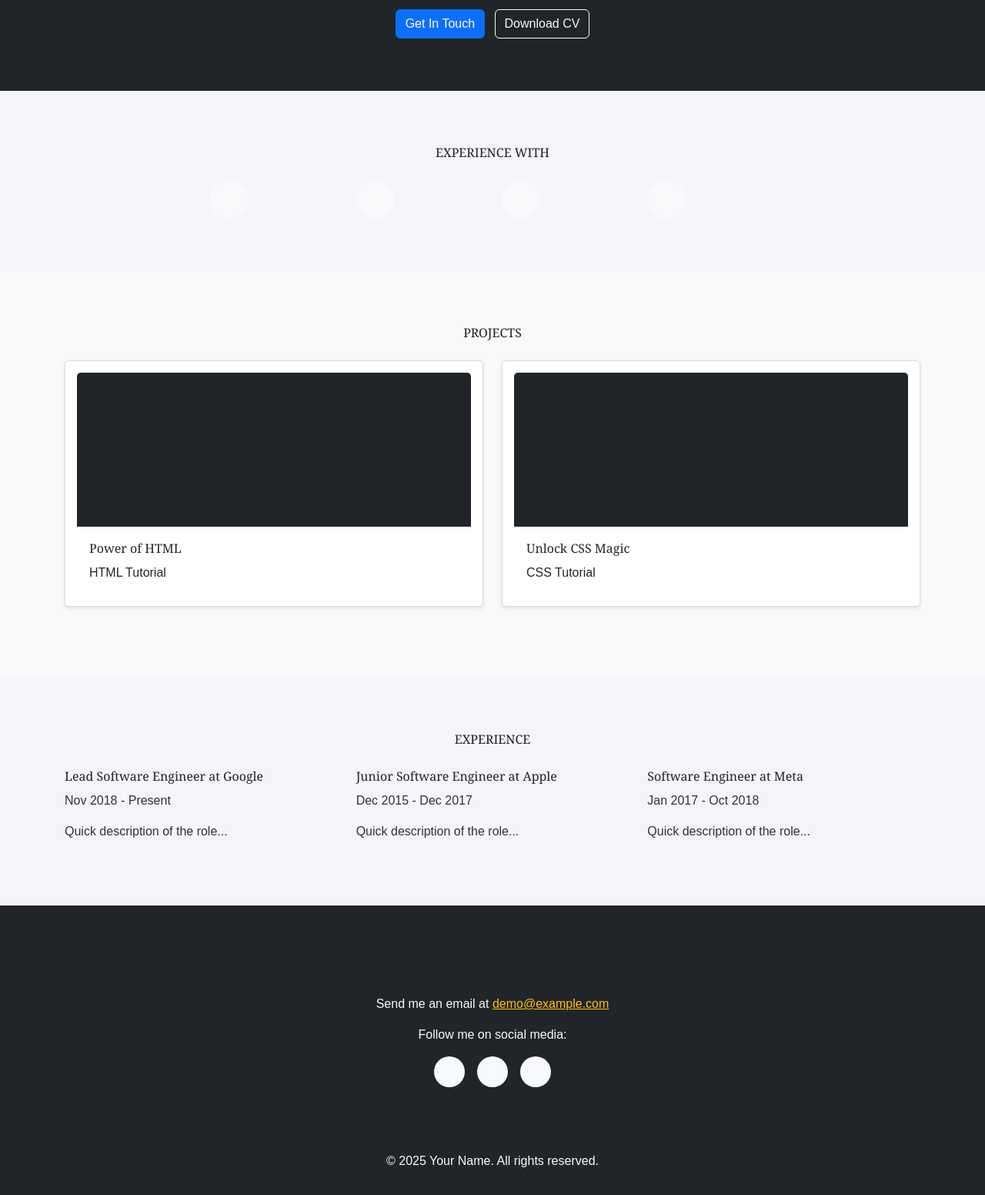
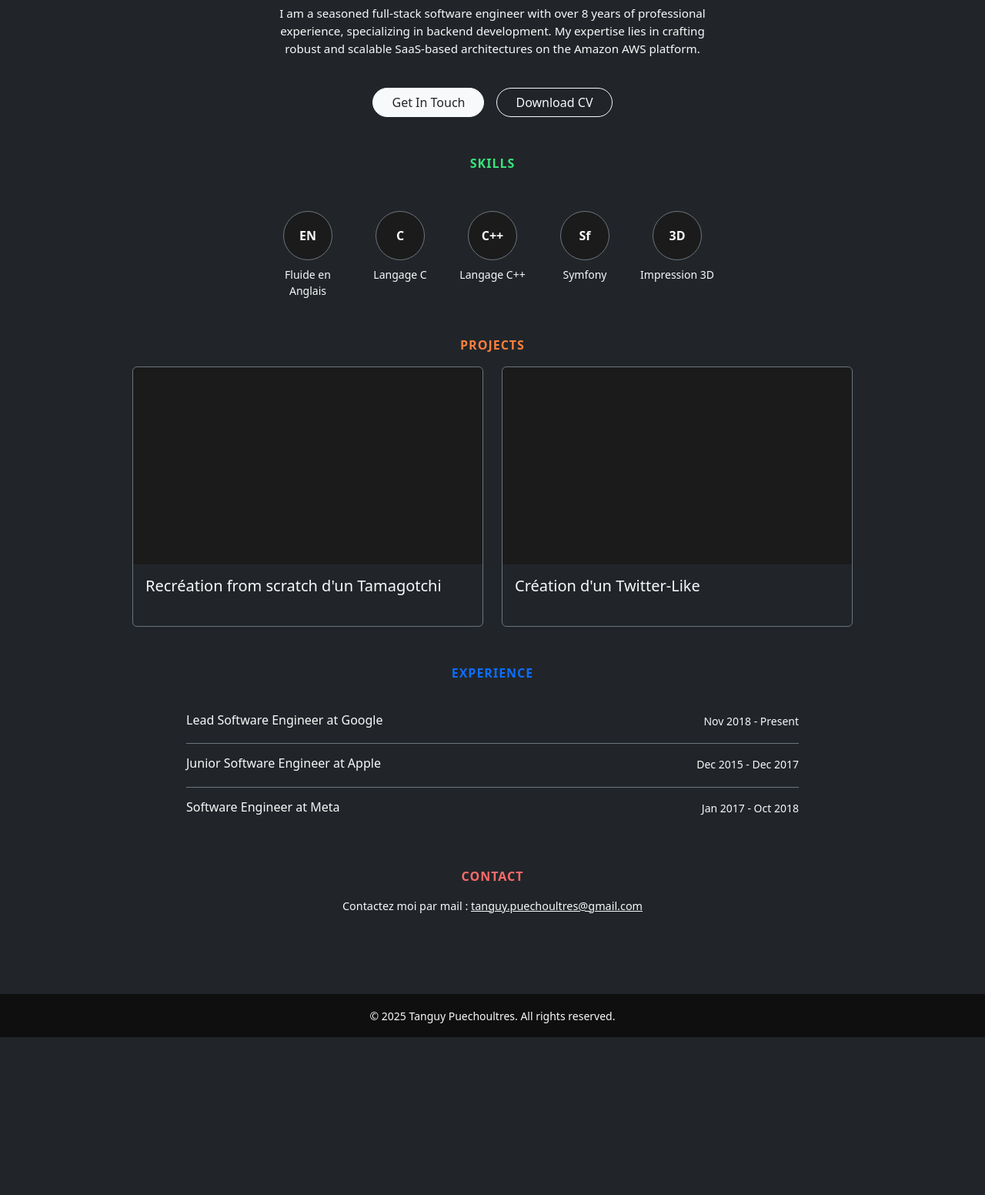
Before and after one commit to Puechamp/Portfolio, a website: page Portfolio.html in a window 1280 px wide. Shown: the part 412-1964 px from the top of the page at 77% size. After the commit the page ends 1759 px from the top, so only its background shows below. Drawn offline with nearby package versions, Linux system fonts and the light colour scheme.

Commit message:
second commit

```diff
--- a/Portfolio.html
+++ b/Portfolio.html
@@ -4,148 +4,135 @@
     <meta charset="UTF-8">
     <meta name="viewport" content="width=device-width, initial-scale=1.0">
     <title>Portfolio</title>
-    <!-- Bootstrap CSS -->
-    <link href="https://cdn.jsdelivr.net/npm/bootstrap@5.3.0/dist/css/bootstrap.min.css" rel="stylesheet">
-    <!-- Custom CSS -->
-    <link rel="stylesheet" href="css/reset.css">
-    <link rel="stylesheet" href="css/typography.css">
-    <link rel="stylesheet" href="css/layout.css">
-    <link rel="stylesheet" href="css/components.css">
-    <link rel="stylesheet" href="css/utilities.css">
-    <link rel="stylesheet" href="css/main.css">
+    <!-- Bootstrap CSS uniquement -->
+    <link href="https://cdn.jsdelivr.net/npm/bootstrap@5.3.2/dist/css/bootstrap.min.css" rel="stylesheet">
 </head>
-<body>
-    <!-- Navigation Bar -->
-    <nav class="navbar navbar-expand-lg navbar-dark bg-dark">
-        <div class="container">
-            <a class="navbar-brand" href="#">Logo</a>
+<body class="bg-dark text-light" style="background-color:#0f0f0f;">
+    <nav class="navbar navbar-expand-lg navbar-dark" style="background-color:#0f0f0f;">
+        <div class="container-fluid px-4 py-2">
+            <a class="navbar-brand fw-semibold" href="#" style="font-size:0.9rem;">Logo</a>
             <button class="navbar-toggler" type="button" data-bs-toggle="collapse" data-bs-target="#navbarNav" aria-controls="navbarNav" aria-expanded="false" aria-label="Toggle navigation">
                 <span class="navbar-toggler-icon"></span>
             </button>
             <div class="collapse navbar-collapse" id="navbarNav">
-                <ul class="navbar-nav ms-auto">
-                    <li class="nav-item">
-                        <a class="nav-link" href="#">Home</a>
-                    </li>
-                    <li class="nav-item">
-                        <a class="nav-link" href="#">Projects</a>
-                    </li>
-                    <li class="nav-item">
-                        <a class="nav-link" href="#">Experience</a>
-                    </li>
-                    <li class="nav-item">
-                        <a class="nav-link" href="#">Contact</a>
-                    </li>
+                <ul class="navbar-nav ms-auto gap-3">
+                    <li class="nav-item"><a class="nav-link" href="#">Home</a></li>
+                    <li class="nav-item"><a class="nav-link" href="#projects">Projects</a></li>
+                    <li class="nav-item"><a class="nav-link" href="#experience">Experience</a></li>
+                    <li class="nav-item"><a class="nav-link" href="#contact">Contact</a></li>
                 </ul>
             </div>
         </div>
     </nav>
 
-    <!-- Hero Section -->
-    <header class="text-center text-light bg-dark py-5">
-        <div class="container">
-            <div class="rounded-circle mb-4" style="width: 150px; height: 150px; background: linear-gradient(45deg, #ff7eb3, #ff758c);"></div>
-            <h1 class="fw-bold">I do code and make content <span class="text-warning">about it!</span></h1>
-            <p class="lead">I am a seasoned full-stack software engineer with over 8 years of professional experience...</p>
-            <div class="mt-4">
-                <a href="#" class="btn btn-primary me-2">Get In Touch</a>
-                <a href="#" class="btn btn-outline-light">Download CV</a>
+    <main class="py-5">
+        <section class="container d-flex flex-column align-items-center text-center" style="max-width:760px;">
+            <div class="rounded-circle d-flex align-items-center justify-content-center mb-4" style="width:140px; height:140px; background:linear-gradient(135deg,#ff7eb3,#6a67f4);">
+                <div class="bg-dark rounded-circle" style="width:120px; height:120px;"></div>
             </div>
+            <p class="text-muted mb-1" style="font-size:0.75rem;">I do code and</p>
+            <h1 class="fw-bold lh-sm" style="font-size:2.2rem;">
+                I do code and<br>
+                make content <span style="background:linear-gradient(135deg,#ff7eb3,#ff8f70,#9a6cff); background-clip:text; -webkit-background-clip:text; -webkit-text-fill-color:transparent;">about it!</span>
+            </h1>
+            <p class="text-light mt-3" style="font-size:0.95rem; max-width:560px;">
+                I am a seasoned full-stack software engineer with over 8 years of professional experience, specializing in backend development.
+                My expertise lies in crafting robust and scalable SaaS-based architectures on the Amazon AWS platform.
+            </p>
+            <div class="d-flex gap-3 mt-4 flex-wrap justify-content-center">
+                <a class="btn btn-light text-dark px-4 rounded-pill" href="#">Get In Touch</a>
+                <a class="btn btn-outline-light px-4 rounded-pill" href="#">Download CV</a>
             </div>
-    </header>
+        </section>
 
-    <!-- Skills Section -->
-    <section class="py-5">
-        <div class="container text-center">
-            <h2 class="text-uppercase mb-4">Experience With</h2>
-            <div class="row justify-content-center">
-                <div class="col-2">
-                    <div class="bg-light rounded-circle" style="width: 50px; height: 50px;"></div>
+        <section class="container text-center mt-5" id="experience" style="max-width:760px;">
+            <p class="text-uppercase text-center mb-3" style="color:#38e37b; font-weight:700; letter-spacing:1px;">Skills</p>
+            <p class="text-uppercase text-muted mb-3" style="letter-spacing:2px; font-size:0.75rem;">Experience with</p>
+            <div class="d-flex justify-content-center gap-4 flex-wrap">
+                <div class="d-flex flex-column align-items-center" style="width:96px;">
+                    <div class="rounded-circle border border-secondary d-flex align-items-center justify-content-center" style="width:64px; height:64px; background-color:#1b1b1b; font-weight:700;">EN</div>
+                    <small class="text-light mt-2">Fluide en Anglais</small>
                 </div>
-                <div class="col-2">
-                    <div class="bg-light rounded-circle" style="width: 50px; height: 50px;"></div>
+                <div class="d-flex flex-column align-items-center" style="width:96px;">
+                    <div class="rounded-circle border border-secondary d-flex align-items-center justify-content-center" style="width:64px; height:64px; background-color:#1b1b1b; font-weight:700;">C</div>
+                    <small class="text-light mt-2">Langage C</small>
                 </div>
-                <div class="col-2">
-                    <div class="bg-light rounded-circle" style="width: 50px; height: 50px;"></div>
+                <div class="d-flex flex-column align-items-center" style="width:96px;">
+                    <div class="rounded-circle border border-secondary d-flex align-items-center justify-content-center" style="width:64px; height:64px; background-color:#1b1b1b; font-weight:700;">C++</div>
+                    <small class="text-light mt-2">Langage C++</small>
                 </div>
-                <div class="col-2">
-                    <div class="bg-light rounded-circle" style="width: 50px; height: 50px;"></div>
+                <div class="d-flex flex-column align-items-center" style="width:96px;">
+                    <div class="rounded-circle border border-secondary d-flex align-items-center justify-content-center" style="width:64px; height:64px; background-color:#1b1b1b; font-weight:700;">Sf</div>
+                    <small class="text-light mt-2">Symfony</small>
                 </div>
+                <div class="d-flex flex-column align-items-center" style="width:96px;">
+                    <div class="rounded-circle border border-secondary d-flex align-items-center justify-content-center" style="width:64px; height:64px; background-color:#1b1b1b; font-weight:700;">3D</div>
+                    <small class="text-light mt-2">Impression 3D</small>
                 </div>
             </div>
         </section>
 
-    <!-- Projects Section -->
-    <section class="bg-light py-5">
-        <div class="container">
-            <h2 class="text-center text-uppercase mb-4">Projects</h2>
-            <div class="row">
-                <div class="col-md-6 mb-4">
-                    <div class="card">
-                        <div class="card-img-top bg-dark" style="height: 200px;"></div>
+        <section class="container mt-5" id="projects" style="max-width:960px;">
+            <p class="text-uppercase text-center mb-3" style="color:#ff7f3f; font-weight:700; letter-spacing:1px;">Projects</p>
+            <div class="row g-4">
+                <div class="col-md-6">
+                    <div class="card bg-dark text-light h-100 border-secondary">
+                        <div class="ratio ratio-16x9 rounded-top" style="background-color:#1b1b1b;"></div>
                         <div class="card-body">
-                            <h5 class="card-title">Power of HTML</h5>
-                            <p class="card-text">HTML Tutorial</p>
+                            <h5 class="card-title mb-1">Recréation from scratch d'un Tamagotchi</h5>
+                            <p class="card-text text-muted" style="font-size:0.85rem;">HTML tutorial</p>
                         </div>
                     </div>
                 </div>
-                <div class="col-md-6 mb-4">
-                    <div class="card">
-                        <div class="card-img-top bg-dark" style="height: 200px;"></div>
+                <div class="col-md-6">
+                    <div class="card bg-dark text-light h-100 border-secondary">
+                        <div class="ratio ratio-16x9 rounded-top" style="background-color:#1b1b1b;"></div>
                         <div class="card-body">
-                            <h5 class="card-title">Unlock CSS Magic</h5>
-                            <p class="card-text">CSS Tutorial</p>
-                        </div>
+                            <h5 class="card-title mb-1">Création d'un Twitter-Like</h5>
+                            <p class="card-text text-muted" style="font-size:0.85rem;">CSS tutorial</p>
                         </div>
                     </div>
                 </div>
             </div>
         </section>
 
-    <!-- Experience Section -->
-    <section class="py-5">
-        <div class="container">
-            <h2 class="text-center text-uppercase mb-4">Experience</h2>
-            <div class="row">
-                <div class="col-md-4">
-                    <h5>Lead Software Engineer at Google</h5>
-                    <p>Nov 2018 - Present</p>
-                    <p>Quick description of the role...</p>
+        <section class="container mt-5" style="max-width:820px;">
+            <p class="text-uppercase text-center text-primary fw-bold mb-4" style="letter-spacing:1px;">Experience</p>
+            <div class="list-group list-group-flush">
+                <div class="list-group-item bg-dark text-light border-secondary px-0 py-3">
+                    <div class="d-flex justify-content-between">
+                        <h6 class="mb-1">Lead Software Engineer at Google</h6>
+                        <small class="text-light">Nov 2018 - Present</small>
                     </div>
-                <div class="col-md-4">
-                    <h5>Junior Software Engineer at Apple</h5>
-                    <p>Dec 2015 - Dec 2017</p>
-                    <p>Quick description of the role...</p>
                 </div>
-                <div class="col-md-4">
-                    <h5>Software Engineer at Meta</h5>
-                    <p>Jan 2017 - Oct 2018</p>
-                    <p>Quick description of the role...</p>
+                <div class="list-group-item bg-dark text-light border-secondary px-0 py-3">
+                    <div class="d-flex justify-content-between">
+                        <h6 class="mb-1">Junior Software Engineer at Apple</h6>
+                        <small class="text-light">Dec 2015 - Dec 2017</small>
+                    </div>
+                </div>
+                <div class="list-group-item bg-dark text-light border-secondary px-0 py-3">
+                    <div class="d-flex justify-content-between">
+                        <h6 class="mb-1">Software Engineer at Meta</h6>
+                        <small class="text-light">Jan 2017 - Oct 2018</small>
                     </div>
                 </div>
             </div>
         </section>
 
-    <!-- Contact Section -->
-    <section class="bg-dark text-light py-5">
-        <div class="container text-center">
-            <h2 class="text-uppercase mb-4">Contact</h2>
-            <p>Send me an email at <a href="mailto:demo@example.com" class="text-warning">demo@example.com</a></p>
-            <p>Follow me on social media:</p>
-            <div class="d-flex justify-content-center gap-3">
-                <div class="bg-light rounded-circle" style="width: 40px; height: 40px;"></div>
-                <div class="bg-light rounded-circle" style="width: 40px; height: 40px;"></div>
-                <div class="bg-light rounded-circle" style="width: 40px; height: 40px;"></div>
-            </div>
+        <section class="container mt-5 pb-5 text-center" id="contact" style="max-width:760px;">
+            <p class="text-uppercase mb-3" style="color:#ff6b6b; font-weight:700; letter-spacing:1px;">Contact</p>
+            <p class="text-light" style="font-size:0.9rem;"></p>
+            <p class="mb-1 text-light" style="font-size:0.9rem;">Contactez moi par mail : <a href="mailto:tanguy.puechoultres@gmail.com" class="link-light">tanguy.puechoultres@gmail.com</a></p>
+            <div class="d-flex justify-content-center gap-3 mt-2">
             </div>
         </section>
+    </main>
 
-    <!-- Footer -->
-    <footer class="bg-dark text-light py-3 text-center">
-        <p>&copy; 2025 Your Name. All rights reserved.</p>
+    <footer class="text-center py-3" style="background-color:#0f0f0f;">
+        <small class="text-light">&copy; 2025 Tanguy Puechoultres. All rights reserved.</small>
     </footer>
 
-    <!-- Bootstrap JS -->
-    <script src="https://cdn.jsdelivr.net/npm/bootstrap@5.3.0/dist/js/bootstrap.bundle.min.js"></script>
+    <script src="https://cdn.jsdelivr.net/npm/bootstrap@5.3.2/dist/js/bootstrap.bundle.min.js"></script>
 </body>
 </html>
--- a/css/components.css
+++ /dev/null
@@ -1,20 +0,0 @@
-/* components.css: Styles pour les composants */
-.button {
-    display: inline-block;
-    padding: 10px 20px;
-    background-color: #007BFF;
-    color: #fff;
-    text-decoration: none;
-    border-radius: 5px;
-    text-align: center;
-    transition: background-color 0.3s;
-}
-.button:hover {
-    background-color: #0056b3;
-}
-.card {
-    border: 1px solid #ddd;
-    border-radius: 5px;
-    padding: 15px;
-    box-shadow: 0 2px 5px rgba(0, 0, 0, 0.1);
-}
--- a/css/layout.css
+++ /dev/null
@@ -1,17 +0,0 @@
-/* layout.css: Styles pour la mise en page */
-.container {
-    width: 90%;
-    max-width: 1200px;
-    margin: 0 auto;
-    padding: 20px;
-}
-.header, .footer {
-    background-color: #f8f8f8;
-    padding: 10px 0;
-    text-align: center;
-}
-.main {
-    display: flex;
-    flex-direction: column;
-    gap: 20px;
-}
--- a/css/main.css
+++ /dev/null
@@ -1,11 +0,0 @@
-/* main.css: Fichier principal pour importer tous les styles */
-@import url('reset.css');
-@import url('typography.css');
-@import url('layout.css');
-@import url('components.css');
-@import url('utilities.css');
-
-/* Styles globaux supplémentaires */
-body {
-    background-color: #f4f4f9;
-}
--- a/css/reset.css
+++ /dev/null
@@ -1,44 +0,0 @@
-/* reset.css: Réinitialisation des styles par défaut */
-html, body, div, span, applet, object, iframe,
-h1, h2, h3, h4, h5, h6, p, blockquote, pre,
-a, abbr, acronym, address, big, cite, code,
-del, dfn, em, img, ins, kbd, q, s, samp,
-small, strike, strong, sub, sup, tt, var,
-b, u, i, center,
-dl, dt, dd, ol, ul, li,
-fieldset, form, label, legend,
-table, caption, tbody, tfoot, thead, tr, th, td,
-article, aside, canvas, details, embed,
-figure, figcaption, footer, header, hgroup,
-menu, nav, output, ruby, section, summary,
-time, mark, audio, video {
-    margin: 0;
-    padding: 0;
-    border: 0;
-    font-size: 100%;
-    font: inherit;
-    vertical-align: baseline;
-}
-/* HTML5 display-role reset for older browsers */
-article, aside, details, figcaption, figure,
-footer, header, hgroup, menu, nav, section {
-    display: block;
-}
-body {
-    line-height: 1;
-}
-ol, ul {
-    list-style: none;
-}
-blockquote, q {
-    quotes: none;
-}
-blockquote:before, blockquote:after,
-q:before, q:after {
-    content: '';
-    content: none;
-}
-table {
-    border-collapse: collapse;
-    border-spacing: 0;
-}
--- a/css/typography.css
+++ /dev/null
@@ -1,15 +0,0 @@
-/* typography.css: Styles pour la typographie */
-body {
-    font-family: 'Arial', sans-serif;
-    font-size: 16px;
-    color: #333;
-    line-height: 1.5;
-}
-h1, h2, h3, h4, h5, h6 {
-    font-family: 'Georgia', serif;
-    color: #222;
-    margin-bottom: 0.5em;
-}
-p {
-    margin-bottom: 1em;
-}
--- a/css/utilities.css
+++ /dev/null
@@ -1,16 +0,0 @@
-/* utilities.css: Classes utilitaires */
-.text-center {
-    text-align: center;
-}
-.text-right {
-    text-align: right;
-}
-.mt-10 {
-    margin-top: 10px;
-}
-.mb-10 {
-    margin-bottom: 10px;
-}
-.p-20 {
-    padding: 20px;
-}
```
Lines whose indentation alone changed are shown as unchanged.
